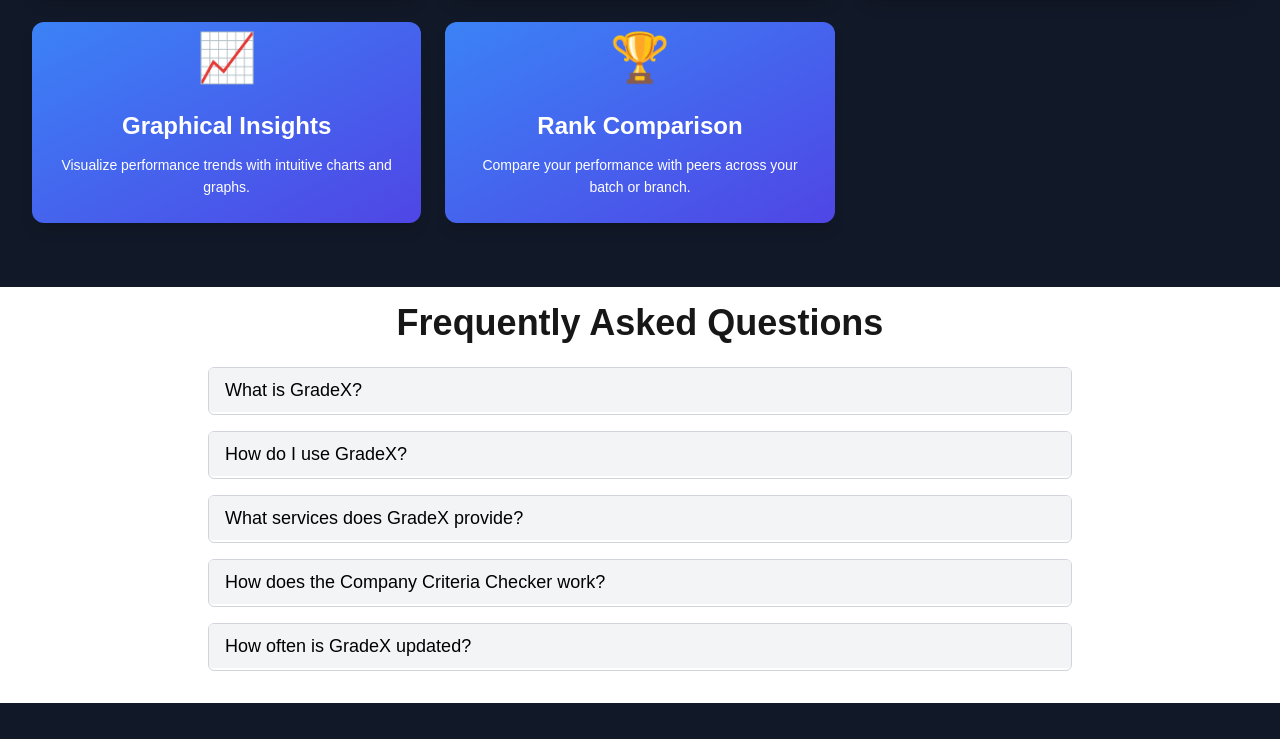
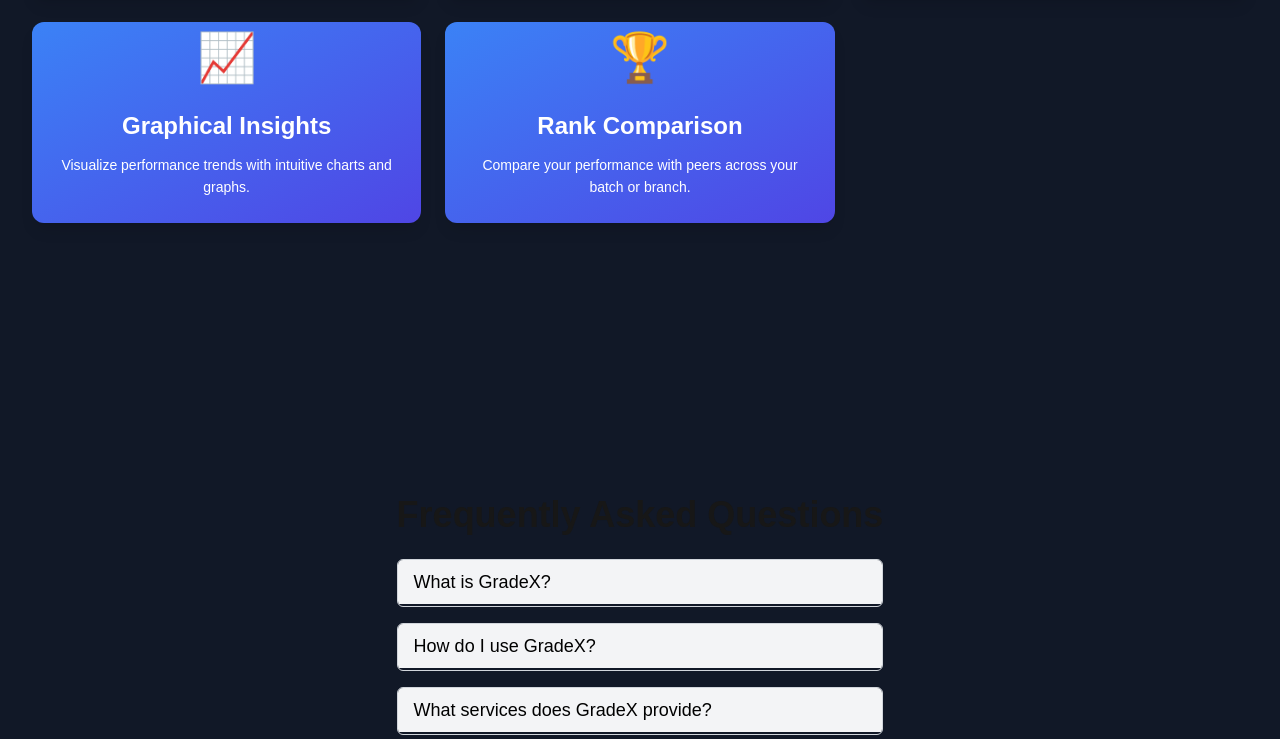
Before and after one commit to hiihimanshi/gradex, a Next.js app: page / in a window 1280 px wide. Shown: the part 2020-2759 px from the top of the page. Built offline with nearby package versions, Linux system fonts and the light colour scheme.

Commit message:
Faq section changes

```diff
--- a/components/faqs.tsx
+++ b/components/faqs.tsx
@@ -1,6 +1,6 @@
 "use client";
 
-import React, { useState } from 'react';
+import React, { useState } from "react";
 
 interface FAQItemProps {
   question: string;
@@ -13,7 +13,7 @@
   return (
     <div
       className={`border border-gray-300 rounded-md overflow-hidden mb-4 transition-all duration-300 ${
-        isOpen ? 'h-auto' : 'h-12'
+        isOpen ? "h-auto" : "h-12"
       }`}
       onClick={() => setIsOpen(!isOpen)}
     >
@@ -37,33 +37,36 @@
 const FAQs: React.FC = () => {
   const faqData: FAQ[] = [
     {
-      question: 'What is GradeX?',
-      answer: 'GradeX is a platform that helps you track your grades efficiently.',
+      question: "What is GradeX?",
+      answer: "GradeX is a platform that helps you track your grades efficiently.",
     },
     {
-      question: 'How do I use GradeX?',
-      answer: 'Enter your enrollment number to view results, ranks, and other insights.',
+      question: "How do I use GradeX?",
+      answer: "Enter your enrollment number to view results, ranks, and other insights.",
     },
     {
-        question: 'What services does GradeX provide?',
-        answer: 'GradeX offers services like Company Criteria Checker, Result Filtering, and Targeted CGPA Calculator.',
+      question: "What services does GradeX provide?",
+      answer: "GradeX offers services like Company Criteria Checker, Result Filtering, and Targeted CGPA Calculator.",
     },
     {
-        question: 'How does the Company Criteria Checker work?',
-        answer: 'It compares your CGPA with company eligibility criteria and suggests ways to qualify.',
+      question: "How does the Company Criteria Checker work?",
+      answer: "It compares your CGPA with company eligibility criteria and suggests ways to qualify.",
     },
     {
-        question: 'How often is GradeX updated?',
-        answer: 'It’s updated after every semesters results are uploaded.',
+      question: "How often is GradeX updated?",
+      answer: "It’s updated after every semester's results are uploaded.",
     },
   ];
 
   return (
-    <div className="max-w-4xl mx-auto p-4">
-      <h2 className="text-4xl font-bold mb-6 text-center">Frequently Asked Questions</h2>
-      {faqData.map((faq, index) => (
-        <FAQItem key={index} question={faq.question} answer={faq.answer} />
-      ))}
+    <div className="flex items-center justify-center min-h-screen w-full bg-gray-900">
+
+      <div className="max-w-4xl mx-auto p-4">
+        <h2 className="text-4xl font-bold mb-6 text-center">Frequently Asked Questions</h2>
+        {faqData.map((faq, index) => (
+          <FAQItem key={index} question={faq.question} answer={faq.answer} />
+        ))}
+      </div>
     </div>
   );
 };
--- a/components/footer.tsx
+++ b/components/footer.tsx
@@ -1,7 +1,7 @@
 import React from 'react';
 const Footer: React.FC = () => {
     return (
-        <footer className="bg-gray-900 text-white py-8">
+        <footer className="bg-gray-800 text-white py-8">
             <div className="container mx-auto px-4">
                 <div className="flex flex-wrap justify-between items-center">
                     <div className="w-full md:w-1/3 mb-6 md:mb-0">
```
